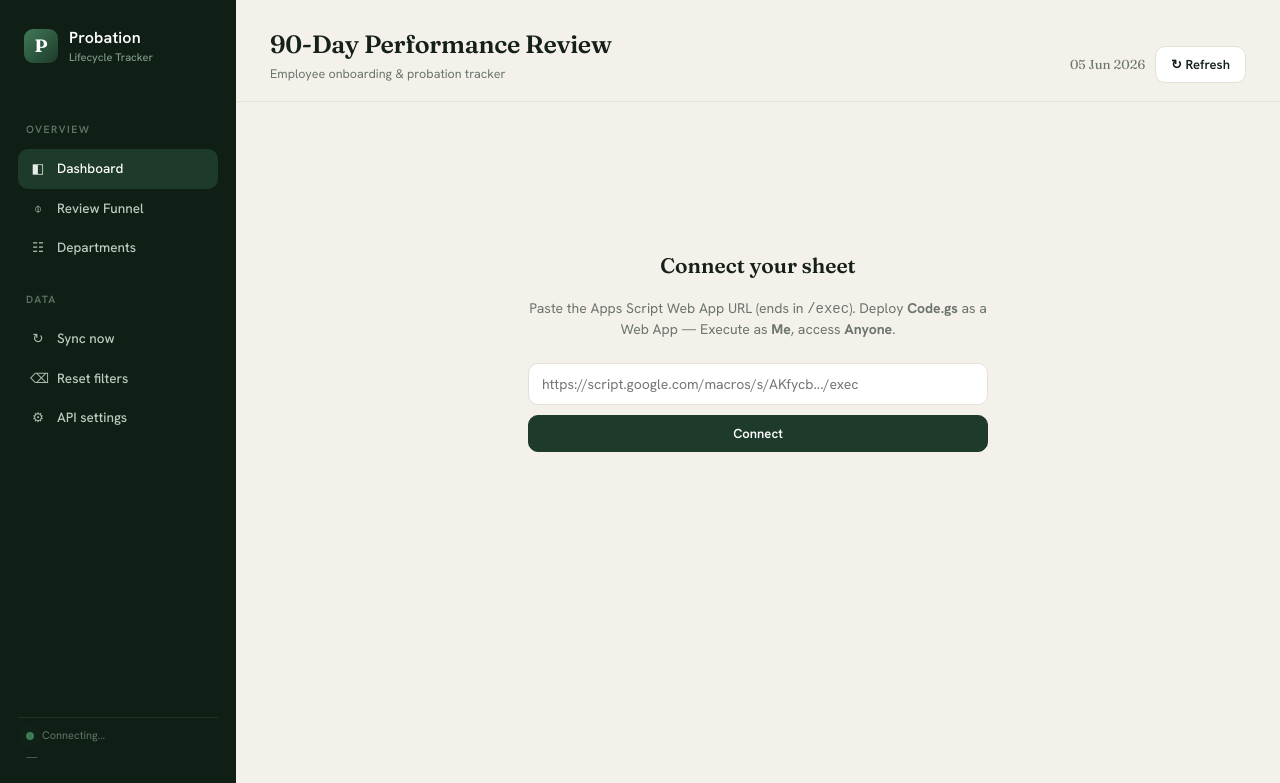
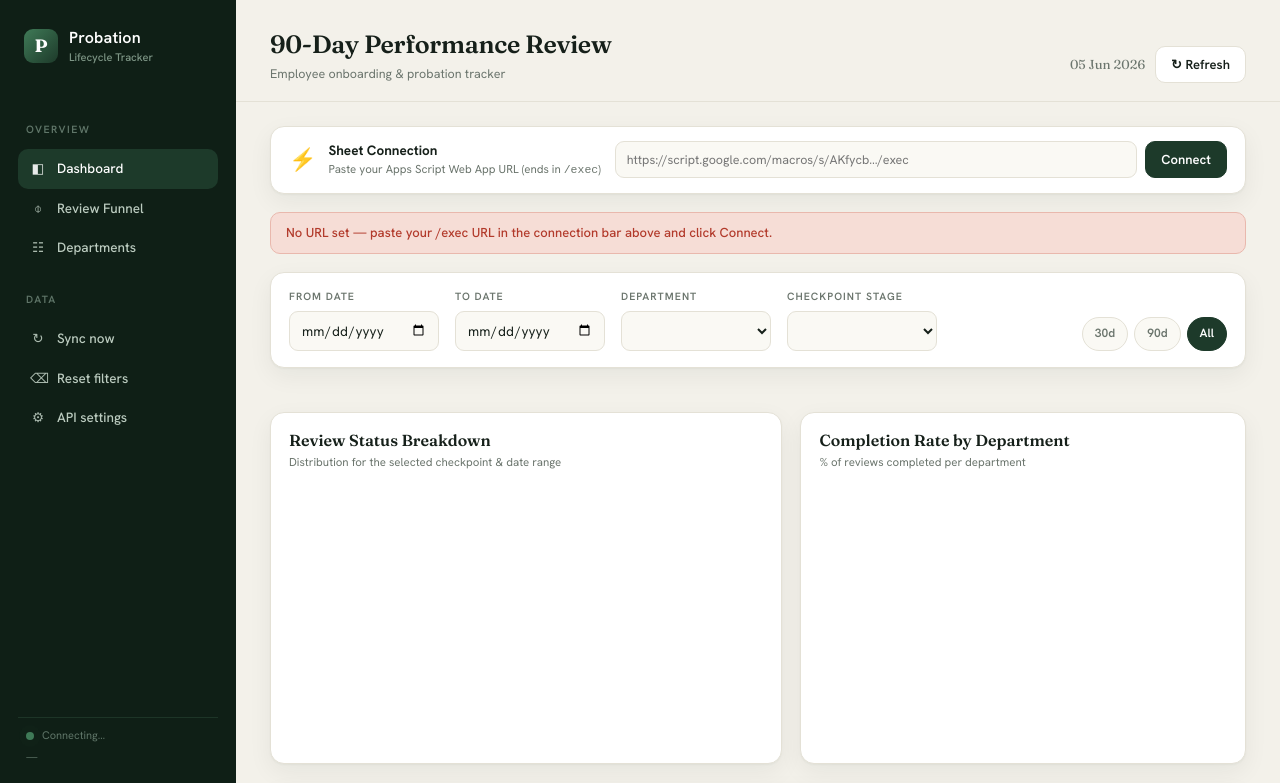
Before and after one commit to saheen-cmd/90daydashboard, a plain HTML site: page index.html in a window 1280 px wide. Shown: the top 783 px of the page. Drawn offline with nearby package versions, Linux system fonts and the light colour scheme.

Commit message:
Implement API connection bar in dashboard
Added an API connection bar to the dashboard for user input.

```diff
--- a/index.html
+++ b/index.html
@@ -157,6 +157,19 @@
   @media(max-width:820px){.app{grid-template-columns:1fr}.sidebar{position:static;height:auto;flex-direction:row;flex-wrap:wrap}
     .nav{display:flex;flex-wrap:wrap;gap:4px}.navlabel,.side-foot{display:none}.kpis{grid-template-columns:repeat(2,1fr)}
     .topbar{flex-direction:column;align-items:flex-start}.content{padding:18px}}
+
+  /* api-bar */
+  .api-bar{background:var(--panel);border:1px solid var(--line);border-radius:var(--radius);
+    padding:14px 18px;display:flex;flex-wrap:wrap;gap:14px;align-items:center;
+    box-shadow:var(--shadow);margin-bottom:18px}
+  .api-bar.connected{border-color:var(--green-200);background:#f6fbf8}
+  .api-left{display:flex;align-items:center;gap:12px;flex:0 0 auto}
+  .api-title{font-weight:700;font-size:13.5px}
+  .api-hint{font-size:11.5px;color:var(--muted)}
+  .api-right{display:flex;gap:8px;align-items:center;flex:1;min-width:0}
+  .api-right input{flex:1;font-family:inherit;font-size:12.5px;padding:9px 11px;
+    border:1px solid var(--line);border-radius:9px;background:var(--panel-2);min-width:0}
+  .api-right input:focus{outline:none;border-color:var(--green-500);background:#fff}
 </style>
 </head>
 <body>
@@ -198,18 +211,24 @@
       </div>
     </div>
 
-    <!-- SETUP screen (shown if no API URL) -->
-    <div id="setup" class="center-msg" style="display:none">
-      <div class="box">
-        <h2>Connect your sheet</h2>
-        <p style="color:var(--muted)">Paste the Apps Script Web App URL (ends in <code>/exec</code>). Deploy <b>Code.gs</b> as a Web App — Execute as <b>Me</b>, access <b>Anyone</b>.</p>
-        <input id="apiInput" placeholder="https://script.google.com/macros/s/AKfycb.../exec" />
-        <button class="btn primary" id="apiSave" style="width:100%;justify-content:center">Connect</button>
+    <!-- DASHBOARD -->
+    <div id="dash" class="content">
+
+      <!-- API connection bar — always visible -->
+      <div class="api-bar" id="apiBar">
+        <div class="api-left">
+          <span style="font-size:22px">⚡</span>
+          <div>
+            <div class="api-title">Sheet Connection</div>
+            <div class="api-hint">Paste your Apps Script Web App URL (ends in <code>/exec</code>)</div>
+          </div>
+        </div>
+        <div class="api-right">
+          <input id="apiInput" placeholder="https://script.google.com/macros/s/AKfycb…/exec" />
+          <button class="btn primary" id="apiSave">Connect</button>
+        </div>
       </div>
-    </div>
 
-    <!-- DASHBOARD -->
-    <div id="dash" class="content" style="display:none">
       <div class="err-banner" id="errBanner"></div>
 
       <!-- filters -->
@@ -500,7 +519,7 @@ function drawDeptChart(rows){
    ============================================================ */
 async function load(initial){
   const url=getApi();
-  if(!url){ showSetup(); return; }
+  if(!url){ showErrNeedUrl(); return; }
   setSync('loading');
   try{
     const json=await jsonp(url);            // JSONP avoids CORS entirely
@@ -574,13 +593,28 @@ function setSync(state,json){
   }
 }
 
-/* ---- setup screen ---- */
-function showSetup(){ $('#setup').style.display='grid'; $('#dash').style.display='none'; }
-function showDash(){ $('#setup').style.display='none'; $('#dash').style.display='block'; }
 
 /* ============================================================
    WIRING
    ============================================================ */
+
+function showErrNeedUrl(){
+  const b=$('#errBanner'); b.style.display='block';
+  b.textContent='No URL set — paste your /exec URL in the connection bar above and click Connect.';
+}
+function updateApiBarState(){
+  const url=getApi();
+  const bar=$('#apiBar');
+  if(url){
+    bar.classList.add('connected');
+    // show truncated URL as placeholder so user knows what's set
+    $('#apiInput').placeholder=url.length>60?url.slice(0,57)+'…':url;
+    $('#apiInput').title=url;
+  } else {
+    bar.classList.remove('connected');
+    $('#apiInput').placeholder='https://script.google.com/macros/s/AKfycb…/exec';
+  }
+}
 function init(){
   $('#todayChip').textContent=fmt.format(new Date());
 
@@ -588,9 +622,9 @@ function init(){
   $('#apiSave').onclick=()=>{
     const v=$('#apiInput').value.trim();
     if(!/\/exec($|\?)/.test(v)){ alert('That URL should end in /exec'); return; }
-    localStorage.setItem('probation_api',v); showDash(); load(true);
+    localStorage.setItem('probation_api',v); load(true);
   };
-  $('#navConfig').onclick=()=>{ localStorage.removeItem('probation_api'); $('#apiInput').value=getApi(); showSetup(); };
+  $('#navConfig').onclick=()=>{ localStorage.removeItem('probation_api'); $('#apiInput').value=''; updateApiBarState(); };
 
   // filter events
   ['fStage','fDept','fFrom','fTo'].forEach(id=>$('#'+id).addEventListener('change',()=>{
@@ -618,7 +652,9 @@ function init(){
     $('#'+a.dataset.scroll).scrollIntoView({behavior:'smooth',block:'start'});
   });
 
-  if(getApi()) showDash(); else showSetup();
+  // pre-fill the URL input from storage
+  $('#apiInput').value=getApi();
+  updateApiBarState();
   load(true);
   setInterval(()=>{ if(getApi()) load(false); }, POLL_MS);
 }
```
